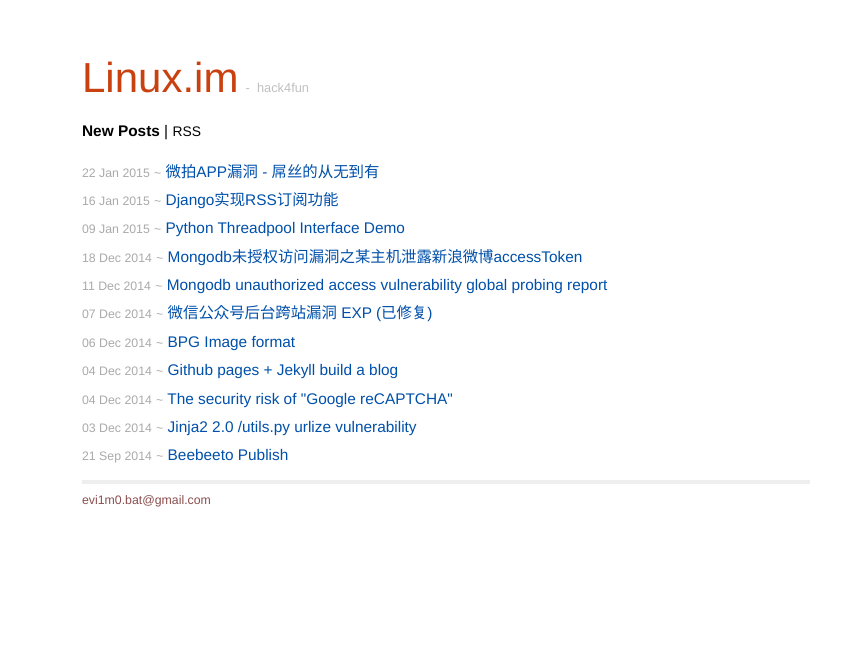
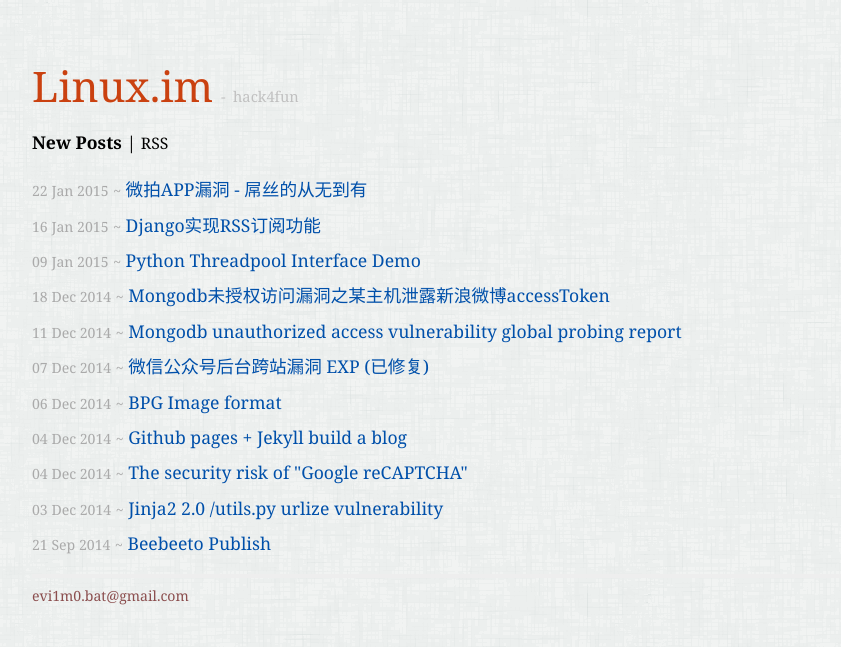
Before and after one commit to HoLoveSalt/linux-im, a Jekyll site: the page built from index.html, in a window 1280 px wide. Shown: the top 647 px of the page, without its empty margins (194-1035 px from the left). Built offline with Jekyll 4.4.1, drawn with Linux system fonts in a browser that asks for light colours.

Commit message:
edit theme

```diff
--- a/css/linux-im.css
+++ b/css/linux-im.css
@@ -1,14 +1,17 @@
 body {
-    font: 14px Helvetica, Arial, sans-serif;
+    /*font: 14px Helvetica, Arial, sans-serif;*/
+    font-family: "PT Serif",Georgia,Times,"Times New Roman","Songti SC","Hiragino Mincho ProN",serif;
+    background: #fff url('/images/furley-bg.png')
 }
 
 img {
   max-width: 100%;
 }
+
 .site {
     font-size: 110%;
     text-align: justify;
-    width: 728px;
+    width: 828px;
     margin: 3em auto 2em auto;
     line-height: 1.5em;
     padding-top: 20px;
@@ -34,6 +37,7 @@ a {
 
 #post a:link {
     text-decoration: none;
+    border-bottom: 1px dashed #1d8cbd;
 }
 
 #post a:hover {
@@ -70,36 +74,55 @@ a {
  */
 #post {
     padding-top: 20px;
+    margin-top: 30px;
+    background: #fff url('/images/light-wool-bg.png');
+    -webkit-box-shadow: 0 0 0.5em #e6e6e6 inset,0 0 0 1px #d4d4d4;
+    -moz-box-shadow: 0 0 0.5em #e6e6e6 inset,0 0 0 1px #d4d4d4;
+    box-shadow: 0 0 0.5em #e6e6e6 inset,0 0 0 1px #d4d4d4;
+    padding: 1.5em 3em;
+    position: relative;
+    -webkit-border-radius: 0.25em 0.25em 18em 18em/0.25em 0.25em 0.5em 0.5em;
+    -moz-border-radius: 0.25em 0.25em 18em 18em/0.25em 0.25em 0.5em 0.5em;
+    -ms-border-radius: 0.25em 0.25em 18em 18em/0.25em 0.25em 0.5em 0.5em;
+    -o-border-radius: 0.25em 0.25em 18em 18em/0.25em 0.25em 0.5em 0.5em;
+    border-radius: 0.25em 0.25em 18em 18em/0.25em 0.25em 0.5em 0.5em;
 }
 
 #post h1,h2,h3 {
-    font-size: 110%;
+    font-size: 140%;
 }
 
 .date {
     color: #aaa;
     font-size: 80%;
+    border-bottom: 1px #F2F2F2 solid;
+    padding-bottom: 20px;
 }
 
 blockquote {
-    margin-top: 10px;
-    margin-bottom: 10px;
-    padding: 10px;
-    border-left: 3px dashed #abc;
-    background-color: #eee;
-    margin-left: 0px;
-    margin-right: 0px;
+  margin-top: 10px;
+  margin-bottom: 10px;
+  padding: px;
+  padding-left: 20px;
+  border-left: 3px dashed #DDDEDF;
+  margin-left: 0px;
+  margin-right: 0px;
 }
 
 /* standard */
 #post pre {
   font-family: Consolas, "DejaVu Sans Mono", "Lucida Console", Monaco, Andale Mono, "MS Gothic", monospace;
   font-size: 13px;
-  background-color: #333;
+  background-color: #ffc;
   padding: 0 .4em;
   overflow: auto;
   margin: 1em 0;
   padding: 5px 0 5px 10px;
+  border: 1px #BBB solid;
+}
+
+#post pre:hover {
+  border: 1px #383838 solid;
 }
 
 #post code {
@@ -113,12 +136,10 @@ blockquote {
 
 #post pre code {
   font-family: Consolas, "DejaVu Sans Mono", "Lucida Console", Monaco, Andale Mono, "MS Gothic", monospace;
-  color: white;
-  /* background-color: #eef; */
-  /* background-color: #f8f8f8; */
+  color: #000;
+  background-color: #ffc;
   padding: 0 .2em;
   border: none;
-  background-color: #333;
   white-space: pre;
 }
 
```
Also changed, not shown: images/furley-bg.png (added), images/light-wool-bg.png (added), 4 other files.
